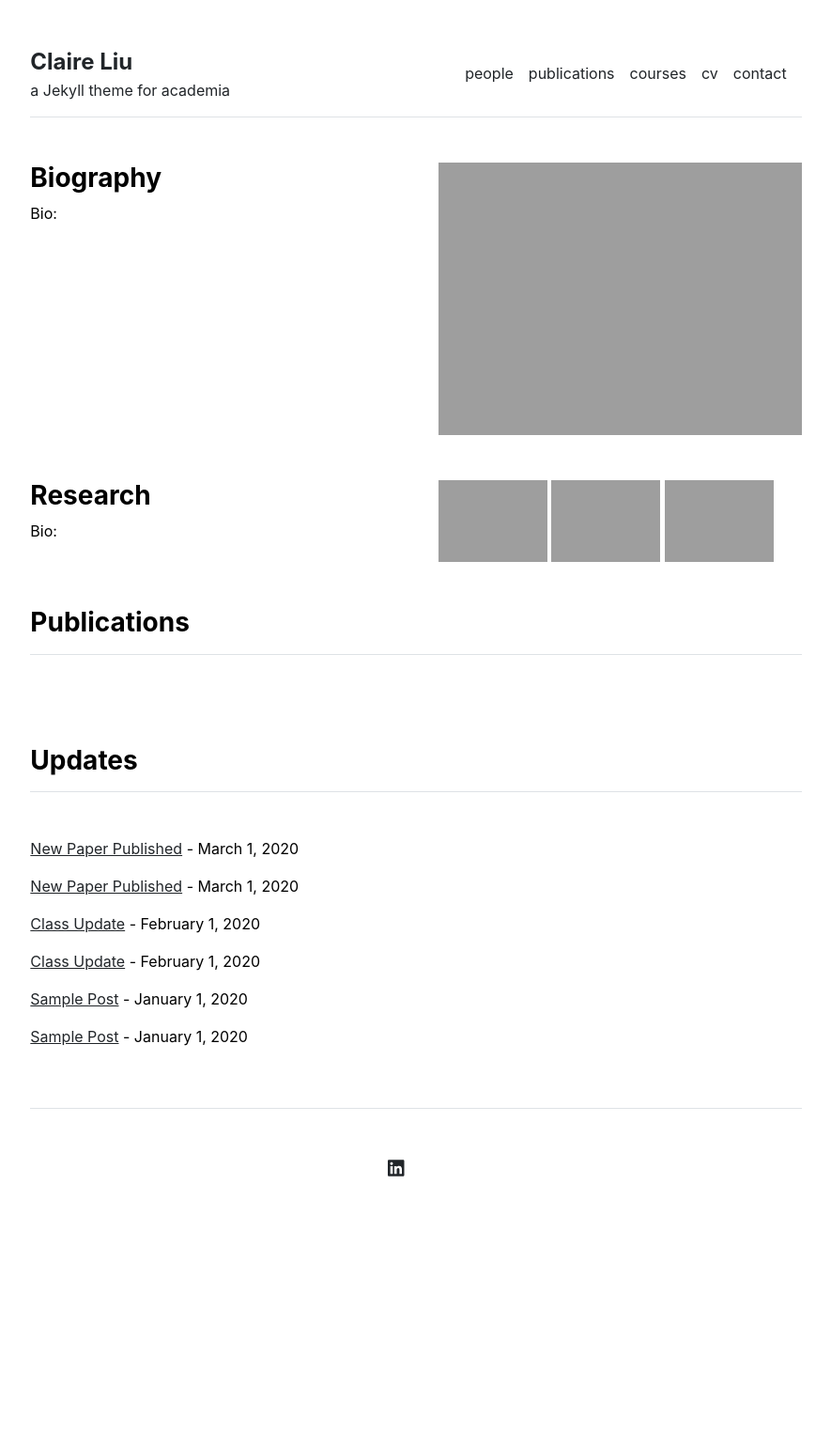
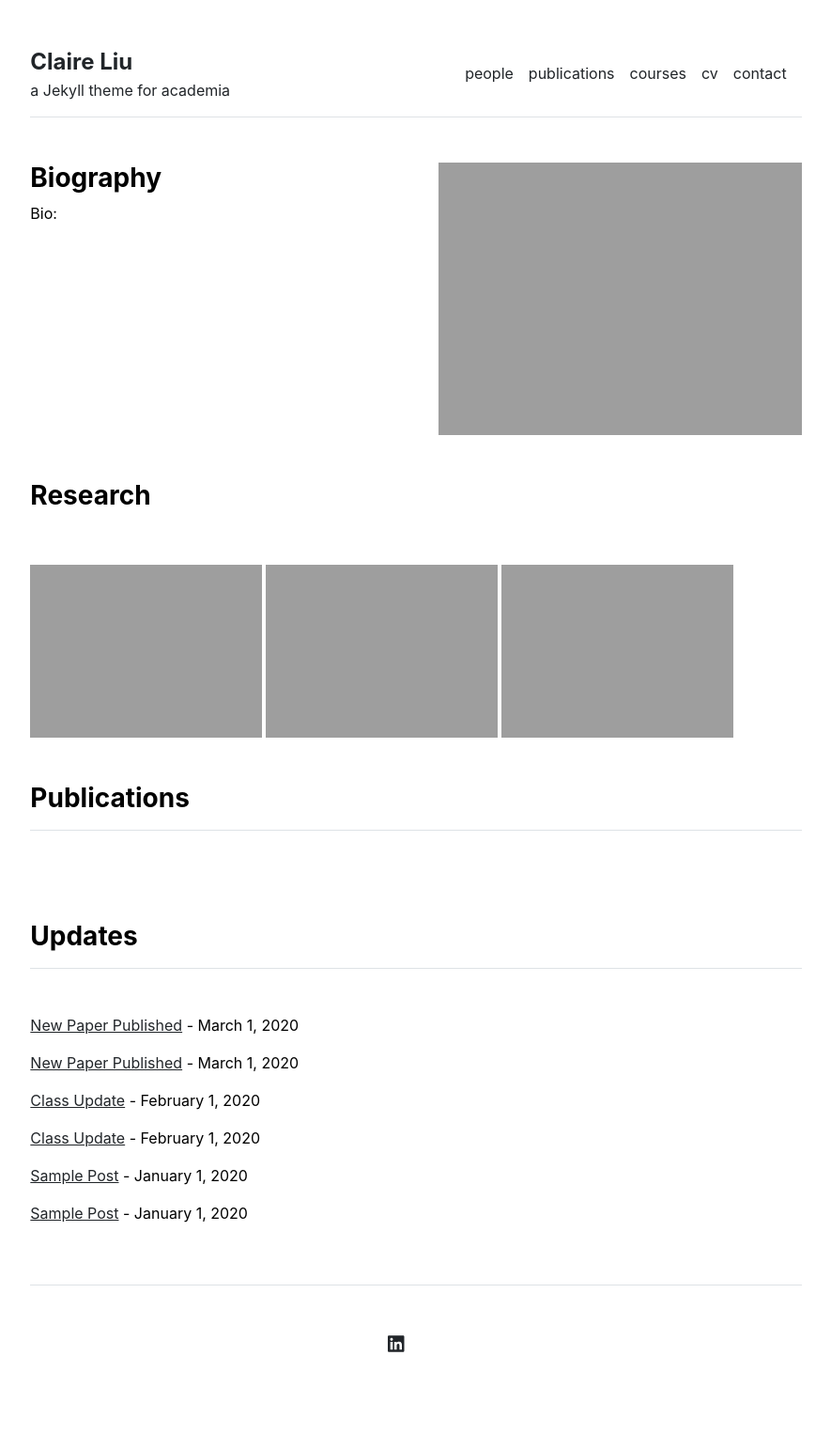
Before and after one commit to clrliu/clrliu.github.io, a Jekyll site: the page built from index.md, in a window 1280 px wide. Shown: the whole page at 94% size, without its empty margins (197-1082 px from the left). Built offline with Jekyll 4.4.1, drawn with Linux system fonts in a browser that asks for light colours; before the commit the page ends 1354 px from its top, so only the background shows below that.

Commit message:
Update home.html

```diff
--- a/_layouts/home.html
+++ b/_layouts/home.html
@@ -15,9 +15,9 @@ layout: default
 <div class="row g-5 mb-5">
   <div class="col-md-6">
     <h3 class="fw-bold">Research</h3>
-    {{ content }}
+    <!--{{ content }}-->
   </div>
-  <div class="col-md-6">
+  <div class="col-md-12">
     <img src="{{ site.github.url }}/assets/img/home.jpg" alt="Home" width="30%">
     <img src="{{ site.github.url }}/assets/img/home.jpg" alt="Home" width="30%">
     <img src="{{ site.github.url }}/assets/img/home.jpg" alt="Home" width="30%">
```
